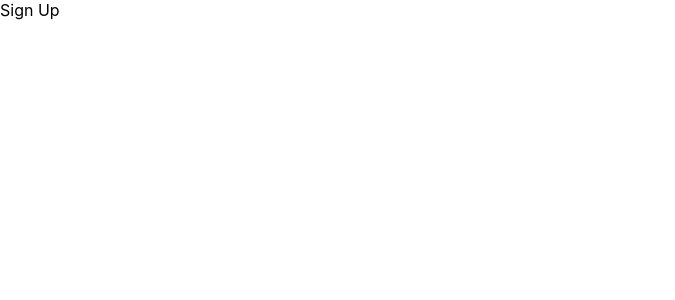
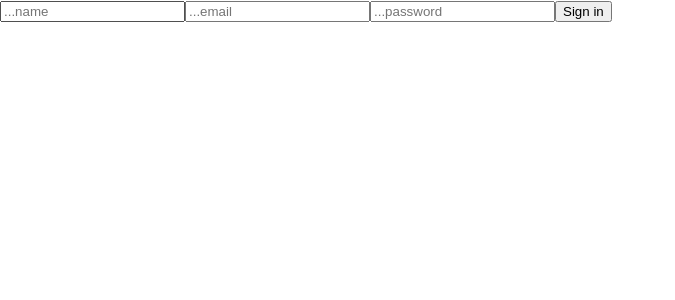
Before and after one commit to HelenBlyzniuk/goit-react-hw-08-phonebook, a React (Create React App) app: page /goit-react-hw-08-phonebook/signup in a window 1280 px wide. Shown: the top 300 px of the page, without its empty margins (0-675 px from the left). Built offline with nearby package versions, Linux system fonts and the light colour scheme.

Commit message:
Homepage, login page, signupPage

```diff
--- a/src/Pages/ContactPage/HomePage/HomePage.jsx
+++ b/src/Pages/ContactPage/HomePage/HomePage.jsx
@@ -1,11 +1,15 @@
 import { useNavigate } from 'react-router-dom';
+import tel from '../../../images/tel.jpg'
 
 export const HomePage = () => {
   const navigate = useNavigate();
   return (
+    <div className="page-wrapper">
+        <img src={tel} alt="telephone" className='homePageImg '/>
+        <h1 className="homePageTitle">Create your Phonebook</h1>
     <ul className="authButtons">
       <li className="authBtn">
-        <button className="signup" onClick={navigate('/signUp')}>Sign Up</button>
+        <button className="signup" onClick={navigate('/signup')}>Sign Up</button>
       </li>
       <li className="authBtn">
         <button
@@ -15,5 +19,6 @@ export const HomePage = () => {
         >Log In</button>
       </li>
     </ul>
+    </div>
   );
 };
--- /dev/null
+++ b/src/Pages/ContactPage/LoginPage/LoginPage.jsx
@@ -0,0 +1,39 @@
+import { useState } from "react";
+
+
+export const LoginPage=()=>{
+   const[email, setEmail]=useState('');
+   const [password,setPassword]=useState('');
+
+
+   const handleChange=(e)=>{
+   if(e.target.name==='email'){
+    setEmail(e.target.value.trim())
+   }
+   if(e.target.name==="password"){
+    setPassword(e.target.value.trim())
+   }
+   }
+
+
+   const handleSubmit=(e)=>{
+      e.preventDefault();
+      if(email!==''&& password!==''){
+        return {email,password};
+      }
+
+   }
+
+
+    return(
+        <form  className="login">
+            <label  className="loginLabel">
+                <input type="email" className="loginInput" name="email" value={email} onChange={handleChange} placeholder="...email"/>
+            </label>
+            <label  className="loginLabel">
+                <input type="password" className="loginInput" name="password" value={password} onChange={handleChange} placeholder="...password"/>
+            </label>
+            <button className="submitLogin" type="submit" onSubmit={handleSubmit}>Log in</button>
+        </form>
+    )
+}
--- /dev/null
+++ b/src/Pages/ContactPage/SignUpPage/SignUpPage.jsx
@@ -0,0 +1,46 @@
+import { useState } from "react";
+
+
+export const SignUpPage=()=>{
+   const[email, setEmail]=useState('');
+   const [password,setPassword]=useState('');
+   const[name,setName]=useState('');
+
+
+   const handleChange=(e)=>{
+   if(e.target.name==='email'){
+    setEmail(e.target.value.trim())
+   }
+   if(e.target.name==="password"){
+    setPassword(e.target.value.trim())
+   }
+   if(e.target.name==="name"){
+    setName(e.target.value.trim())
+   }
+   }
+
+
+   const handleSubmit=(e)=>{
+      e.preventDefault();
+      if(email!==''&& password!==''){
+        return {name,email,password};
+      }
+
+   }
+
+
+    return(
+        <form  className="signUp">
+             <label  className="signupLabel">
+                <input type="name" className="signupInput" name="name" value={name} onChange={handleChange} placeholder="...name"/>
+            </label>
+            <label  className="signupLabel">
+                <input type="email" className="signupInput" name="email" value={email} onChange={handleChange} placeholder="...email"/>
+            </label>
+            <label  className="signupLabel">
+                <input type="password" className="signupInput" name="password" value={password} onChange={handleChange} placeholder="...password"/>
+            </label>
+            <button className="submitSignup" type="submit" onSubmit={handleSubmit}>Sign in</button>
+        </form>
+    )
+}
--- a/src/components/App.jsx
+++ b/src/components/App.jsx
@@ -3,7 +3,8 @@ import React from 'react';
 import { Routes,Route } from 'react-router-dom';
 import { ContactPage } from 'Pages/ContactPage/ContactPage';
 import { HomePage } from 'Pages/ContactPage/HomePage/HomePage';
-
+import { LoginPage } from 'Pages/ContactPage/LoginPage/LoginPage';
+import { SignUpPage } from 'Pages/ContactPage/SignUpPage/SignUpPage';
 
 export function App() {
 
@@ -11,9 +12,9 @@ export function App() {
     <Routes>
       <Route path='/' element={<div>Navigation</div>}/>
         <Route index element={<HomePage/>}/>
-        <Route path='/signUp' element={<div>Sign Up</div>}/>
-        <Route path='/login' element={<div>Log In</div>}/>
-        <Route path='/personal Contacts' element={ContactPage}/>
+        <Route path='/signup' element={<SignUpPage/>}/>
+        <Route path='/login' element={<LoginPage/>}/>
+        <Route path='/personal_contacts' element={<ContactPage/>}/>
     </Routes>
   );
 }
```
Also changed, not shown: src/images/tel.jpg (added).
